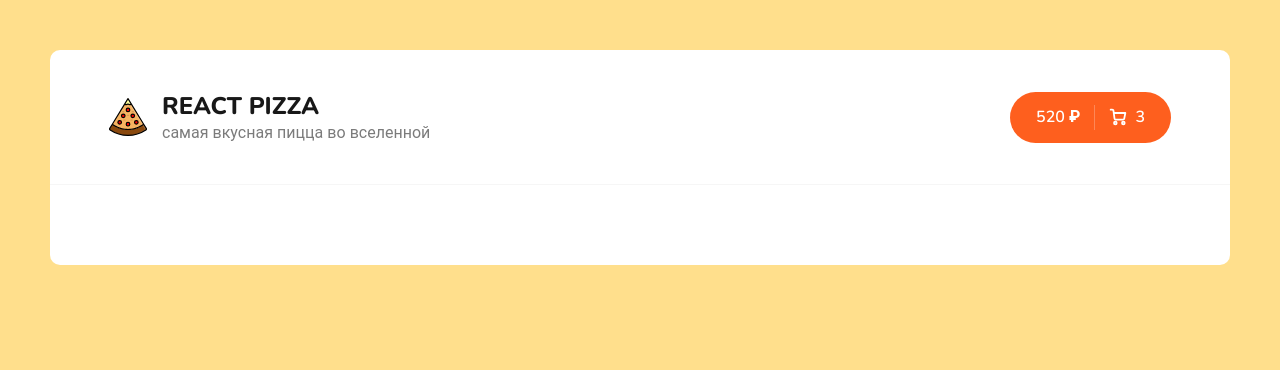
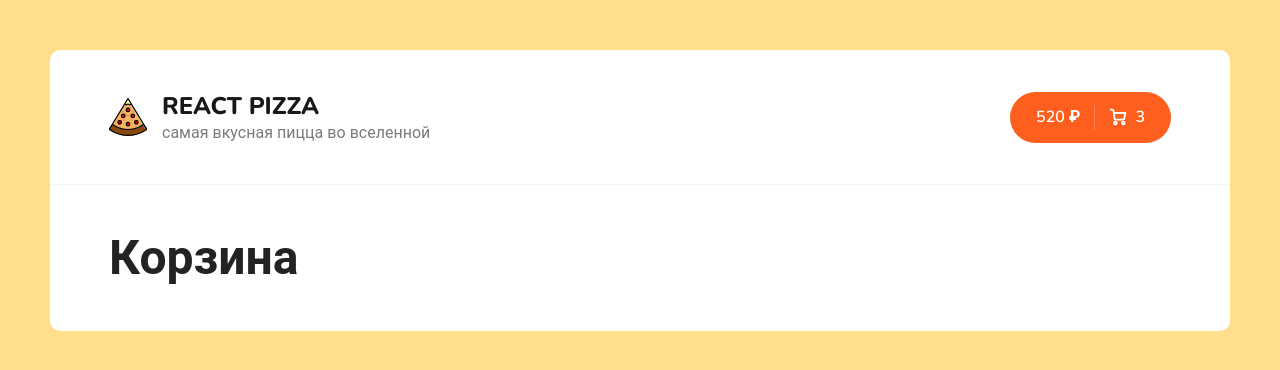
Before and after one commit to Zakrieva/react-pizza2v, a React (Create React App) app: page /cart in a window 1280 px wide. Shown: the top 370 px of the page. Built offline with nearby package versions, Linux system fonts and the light colour scheme.

Commit message:
add: links

```diff
--- a/src/App.js
+++ b/src/App.js
@@ -5,6 +5,7 @@ import './scss/app.scss';
 import Header from './components/Header';
 import Home from './pages/Home';
 import NotFoundBlock from './pages/NotFound';
+import Cart from './pages/Cart';
 
 function App() {
   return (
@@ -15,6 +16,7 @@ function App() {
           <Routes>
             <Route path="/" element={<Home />} />
             <Route path="/not-found" element={<NotFoundBlock />} />
+            <Route path="/cart" element={<Cart />} />
           </Routes>
         </div>
       </div>
--- a/src/components/Header.jsx
+++ b/src/components/Header.jsx
@@ -1,9 +1,10 @@
 import logoSvg from '../assets/img/pizza-logo.svg';
-
+import { Link } from 'react-router-dom';
 function Header() {
   return (
     <div class="header">
       <div class="container">
+        <Link to="/">
           <div class="header__logo">
             <img width="38" src={logoSvg} alt="Pizza logo" />
             <div>
@@ -11,8 +12,10 @@ function Header() {
               <p>самая вкусная пицца во вселенной</p>
             </div>
           </div>
+        </Link>
+
         <div class="header__cart">
-          <a href="/cart.html" class="button button--cart">
+          <Link to="/cart" class="button button--cart">
             <span>520 ₽</span>
             <div class="button__delimiter"></div>
             <svg
@@ -44,7 +47,7 @@ function Header() {
               />
             </svg>
             <span>3</span>
-          </a>
+          </Link>
         </div>
       </div>
     </div>
--- a/src/pages/Cart.jsx
+++ b/src/pages/Cart.jsx
@@ -0,0 +1,10 @@
+import React from 'react';
+
+const Cart = () => {
+  return (
+    <>
+      <h1>Корзина</h1>
+    </>
+  );
+};
+export default Cart;
--- a/src/pages/NotFound.jsx
+++ b/src/pages/NotFound.jsx
@@ -4,7 +4,6 @@ import NotFoundBlock from '../components/NotFoundBlock';
 const NotFound = () => {
   return (
     <>
-      {' '}
       <NotFoundBlock />
     </>
   );
```
Lines whose indentation alone changed are shown as unchanged.
